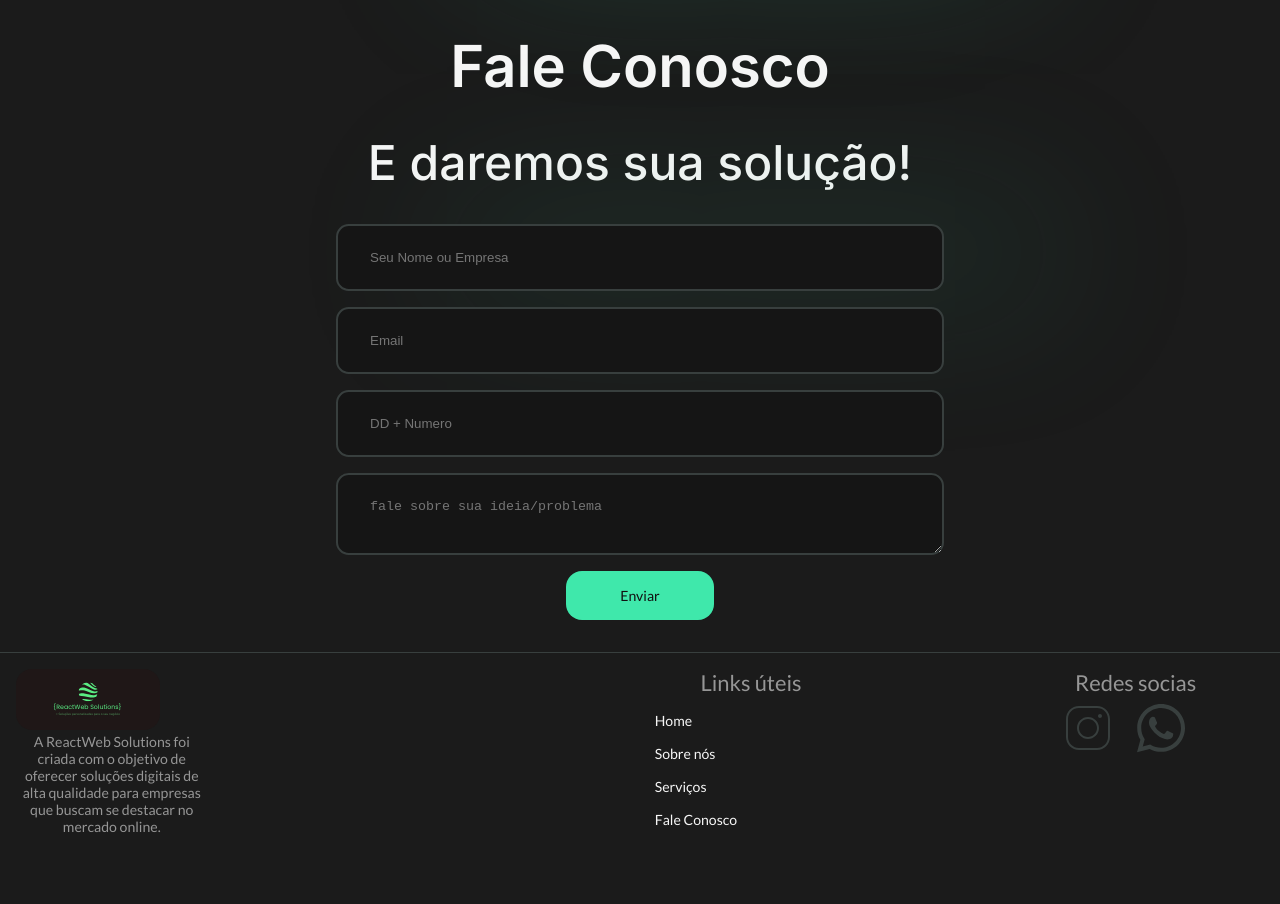
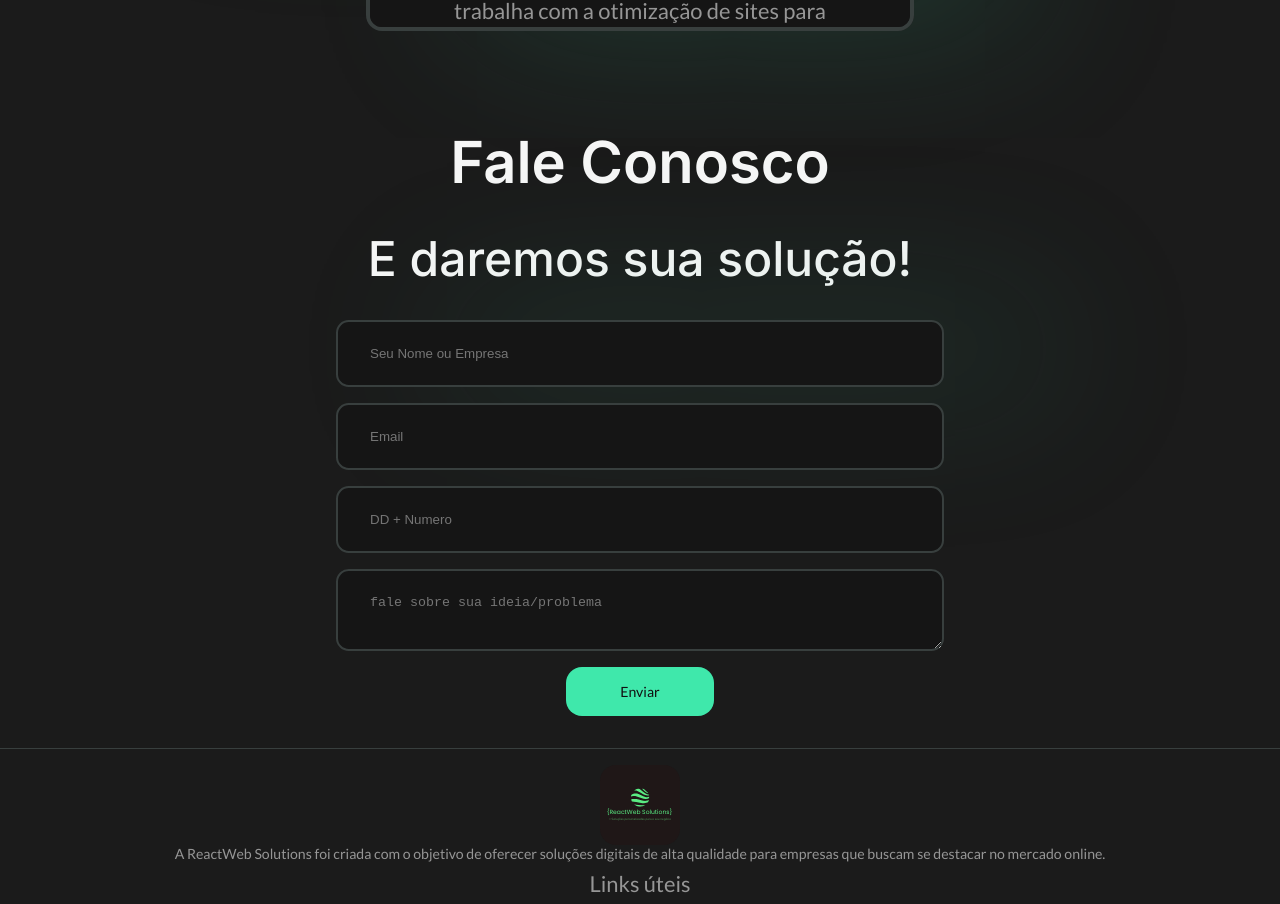
Before and after one commit to Yraffic/reactweb-solutions, a React (Create React App) app: page / in a window 1280 px wide. Shown: the part 1893-2797 px from the top of the page. Built offline with nearby package versions, Linux system fonts and the light colour scheme.

Commit message:
style: responsiveness footer done

```diff
--- a/src/components/Footer/index.tsx
+++ b/src/components/Footer/index.tsx
@@ -7,6 +7,9 @@ export const Footer = () => {
     return (
         <footer className='
                 flex
+                aling-items
+                justify-content
+                flex-direction
         '
         >
             <div className='
@@ -23,15 +26,22 @@ export const Footer = () => {
                     empresas que buscam se destacar no mercado online.
                 </p>
             </div>
-            <div></div>
-            <nav className='nav-footer flex flex-direction'>
+            <div className="
+                    nav-footer
+                    flex
+                    align-items
+                    justify-content
+                    flex-direction
+            ">
                 <p>Links úteis</p>
-                <a href="#">Home</a>
-                <a href="#information">Sobre nós</a>
-                <a href="#services">Serviços</a>
-                <a href="#contact">Fale Conosco</a>
-            </nav>
-            <div className='space'></div>
+                <nav className='flex'>
+                    <a href="#">Home</a>
+                    <a href="#information">Sobre nós</a>
+                    <a href="#services">Serviços</a>
+                    <a href="#contact">Fale Conosco</a>
+                </nav>
+
+            </div>
             <div className='
                 media-social
                 flex
@@ -45,7 +55,7 @@ export const Footer = () => {
                     justify-content
                 '>
                     <a href="">
-                        <img src={insta} alt="icone instagram"/>
+                        <img src={insta} alt="icone instagram" />
                     </a>
                     <a href="">
                         <img src={wpp} alt="icone whatsapp" />
--- a/src/components/Footer/styles.scss
+++ b/src/components/Footer/styles.scss
@@ -1,37 +1,47 @@
+@import '../../styles/mixins';
+
 footer{
-    justify-content: space-between;
-    gap: 5rem;
-
-    padding: 1rem;
+    width: 100vw;
 
     border-top: 0.06rem solid var(--black-100);
 
+    gap: 0.5rem;
+    padding: 1rem;
     .info-footer{
-        align-items: flex-start;
-
-        gap: 0.2rem;
-
         img{
-            width: 30%;
-            height: 30%;
+            width: 5rem;
+            height: 5rem;
 
             border-radius: 1rem;
         }
 
         p{
-            width: 40%;
             font-size: var(--size-extra-small);
         }
     }
 
     .nav-footer{
-        width: 30%;
-        gap: 1rem;
+        gap: 0.5rem;
+        nav{
+            gap: 2rem;
+        }
     }
+
     .media-social{
-        width: 40%;
-        a{
-            margin-right: 1rem;
+        img{
+            margin: 1rem;
+            width: 2rem;
+            height: 2rem;
+        }
+        img:hover{
+            scale: 1.2;
+        }
+    }
+    @include extraSmall{
+        .nav-footer{
+            a{
+                font-size: 0.7rem;
+            }
         }
     }
 }
--- a/src/pages/home/styles.scss
+++ b/src/pages/home/styles.scss
@@ -1,6 +1,12 @@
 @import '../../styles/mixins';
 main{
     gap: 1rem;
+
+    section{
+        h2{
+            margin-top: 2rem;
+        }
+    }
 
     .conteiner{
         height: 100%;
```
